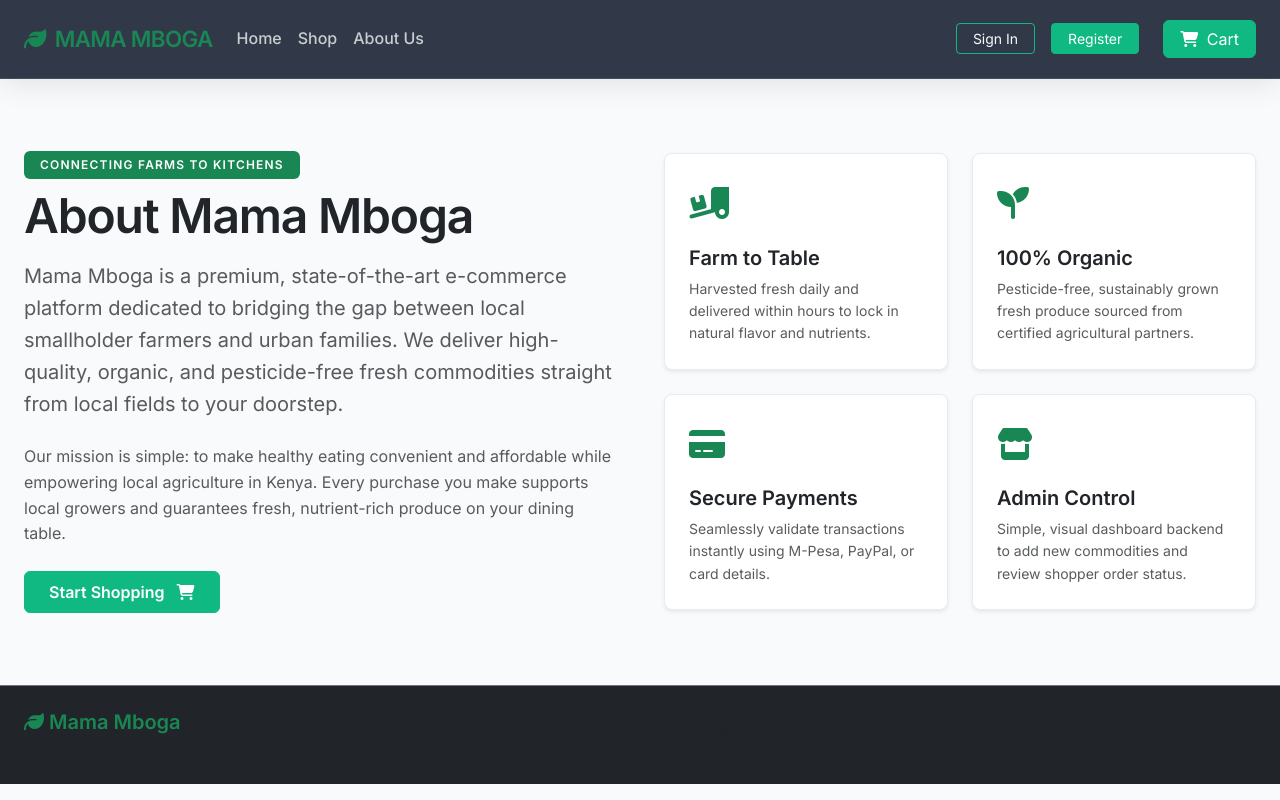
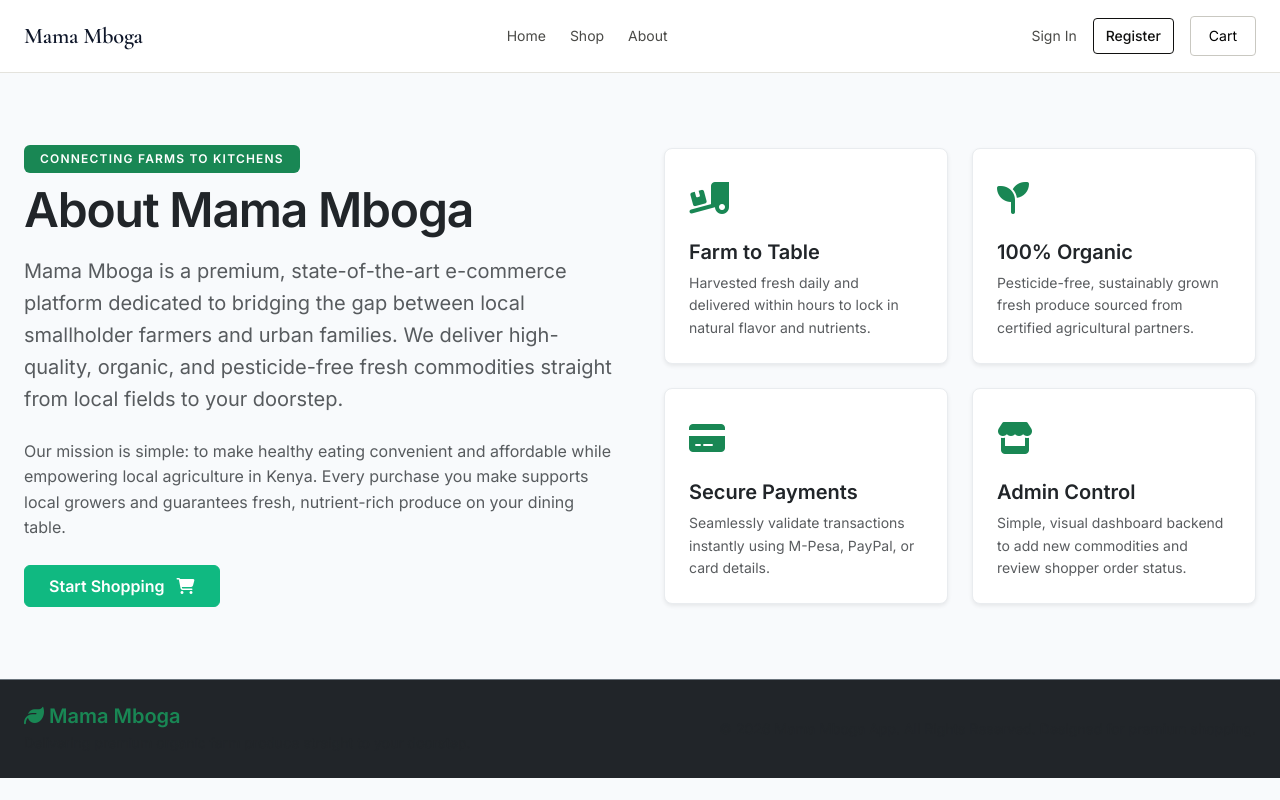
Before and after one commit to mnyando/GroceryShop, a Flask app: page /about in a window 1280 px wide. Run offline with Flask 2, Linux system fonts and the light colour scheme; some libraries are stand-ins or nearby versions.

Commit message:
feat(ui): restyle navbar to minimalist clinical-luxury header

```diff
--- a/app/static/css/components.css
+++ b/app/static/css/components.css
@@ -1 +1,144 @@
 /* Mama Mboga — component styles. Consumes tokens from theme.css. */
+
+/* ============================================================
+   Navbar Component
+   ============================================================ */
+.nav {
+  position: sticky;
+  top: 0;
+  z-index: 50;
+  background: rgba(255, 255, 255, 0.9);
+  backdrop-filter: blur(10px);
+  -webkit-backdrop-filter: blur(10px);
+  border-bottom: 1px solid var(--color-line);
+}
+.nav__inner {
+  display: flex;
+  align-items: center;
+  justify-content: space-between;
+  height: 72px;
+  gap: var(--space-md);
+}
+.nav__brand {
+  font-family: var(--font-display);
+  font-size: 1.4rem;
+  font-weight: 600;
+  letter-spacing: var(--tracking-tight);
+}
+.nav__links {
+  display: flex;
+  gap: var(--space-md);
+}
+.nav__links a {
+  position: relative;
+  font-size: 14px;
+  padding: 4px 0;
+  color: var(--color-ink-secondary);
+  transition: color var(--dur) var(--ease);
+}
+.nav__links a::after {
+  content: "";
+  position: absolute;
+  left: 0;
+  bottom: -2px;
+  height: 1px;
+  width: 0;
+  background: var(--color-ink);
+  transition: width var(--dur) var(--ease);
+}
+.nav__links a:hover {
+  color: var(--color-ink);
+}
+.nav__links a:hover::after {
+  width: 100%;
+}
+.nav__actions {
+  display: flex;
+  align-items: center;
+  gap: var(--space-sm);
+}
+.nav__auth-btn {
+  font-size: 14px;
+  color: var(--color-ink-secondary);
+  transition: color var(--dur) var(--ease);
+}
+.nav__auth-btn:hover {
+  color: var(--color-ink);
+}
+.nav__auth-btn--primary {
+  border: 1px solid var(--color-ink);
+  padding: 6px 12px;
+  border-radius: var(--radius-sm);
+  color: var(--color-ink);
+  font-weight: 500;
+  transition: background var(--dur) var(--ease), color var(--dur) var(--ease);
+}
+.nav__auth-btn--primary:hover {
+  background: var(--color-ink);
+  color: #fff;
+}
+.nav__cart {
+  border: 1px solid var(--color-line-strong);
+  background: transparent;
+  padding: 8px 18px;
+  border-radius: var(--radius-sm);
+  font-size: 14px;
+  cursor: pointer;
+  transition: background var(--dur) var(--ease), color var(--dur) var(--ease);
+  display: flex;
+  align-items: center;
+  gap: 6px;
+}
+.nav__cart:hover {
+  background: var(--color-ink);
+  color: #fff;
+}
+.nav__cart-count {
+  font-variant-numeric: tabular-nums;
+  background: var(--color-surface-alt);
+  color: var(--color-ink);
+  padding: 2px 6px;
+  border-radius: 10px;
+  font-size: 11px;
+  font-weight: 600;
+  min-width: 20px;
+  text-align: center;
+  transition: background var(--dur) var(--ease), color var(--dur) var(--ease);
+}
+.nav__cart:hover .nav__cart-count {
+  background: var(--color-ink-secondary);
+  color: #fff;
+}
+.nav__toggle {
+  display: none;
+  background: none;
+  border: none;
+  font-size: 20px;
+  cursor: pointer;
+  color: var(--color-ink);
+  padding: 4px;
+}
+@media (max-width: 640px) {
+  .nav__toggle {
+    display: block;
+  }
+  .nav__links {
+    position: absolute;
+    top: 72px;
+    left: 0;
+    right: 0;
+    flex-direction: column;
+    background: var(--color-bg);
+    border-bottom: 1px solid var(--color-line);
+    padding: var(--space-sm) var(--gutter);
+    display: none;
+    z-index: 49;
+    box-shadow: var(--shadow-1);
+  }
+  .nav__links--open {
+    display: flex;
+  }
+  .nav__actions {
+    margin-left: auto;
+  }
+}
--- a/app/templates/navbar.html
+++ b/app/templates/navbar.html
@@ -1,57 +1,41 @@
-<nav class="navbar navbar-expand-lg navbar-dark bg-dark sticky-top glass-navbar py-3">
-    <div class="container">
-        <!-- Logo -->
-        <a class="navbar-brand fw-bold text-success" href="{{ url_for('main.index') }}" id="nav-logo">
-            <i class="fa-solid fa-leaf text-success me-1"></i> MAMA MBOGA
+<header class="nav">
+  <div class="container nav__inner">
+    <!-- Brand Logo -->
+    <a class="nav__brand" href="{{ url_for('main.index') }}" id="nav-logo">
+      Mama&nbsp;Mboga
     </a>
 
-        <!-- Toggle Button for Mobile -->
-        <button class="navbar-toggler border-0" type="button" data-bs-toggle="collapse" data-bs-target="#navbarContent" aria-controls="navbarContent" aria-expanded="false" aria-label="Toggle navigation" id="nav-toggle-btn">
-            <span class="navbar-toggler-icon"></span>
-        </button>
+    <!-- Primary Navigation Links -->
+    <nav class="nav__links" id="navbarContent" aria-label="Primary">
+      <a href="{{ url_for('main.index') }}" id="nav-link-home">Home</a>
+      <a href="{{ url_for('main.shop') }}" id="nav-link-shop">Shop</a>
+      <a href="{{ url_for('main.about') }}" id="nav-link-about">About</a>
+      {% if current_user.is_authenticated and current_user.is_admin %}
+        <a href="{{ url_for('main.admin_dashboard') }}" id="nav-link-admin" style="font-weight: 600;">Admin Panel</a>
+      {% endif %}
+    </nav>
 
-        <!-- Navigation Links -->
-        <div class="collapse navbar-collapse" id="navbarContent">
-            <ul class="navbar-nav me-auto mb-2 mb-lg-0">
-                <li class="nav-item">
-                    <a class="nav-link" href="{{ url_for('main.index') }}" id="nav-link-home">Home</a>
-                </li>
-                <li class="nav-item">
-                    <a class="nav-link" href="{{ url_for('main.shop') }}" id="nav-link-shop">Shop</a>
-                </li>
-                <li class="nav-item">
-                    <a class="nav-link" href="{{ url_for('main.about') }}" id="nav-link-about">About Us</a>
-                </li>
-                {% if current_user.is_authenticated and current_user.is_admin %}
-                <li class="nav-item">
-                    <a class="nav-link text-warning fw-semibold" href="{{ url_for('main.admin_dashboard') }}" id="nav-link-admin">
-                        <i class="fa-solid fa-gauge me-1"></i> Admin Panel
+    <!-- Actions and Cart -->
+    <div class="nav__actions">
+      {% if current_user.is_authenticated %}
+        <a href="{{ url_for('main.user_profile', uname=current_user.username) }}" class="nav__auth-btn" id="nav-user-greeting" style="font-weight: 600; text-decoration: none;">
+          Hello, {{ current_user.firstname }}
         </a>
-                </li>
-                {% endif %}
-            </ul>
-
-            <!-- Right side links: Auth status and cart trigger -->
-            <div class="d-flex align-items-center gap-3">
-                {% if current_user.is_authenticated %}
-                    <a href="{{ url_for('main.user_profile', uname=current_user.username) }}" class="navbar-text text-light small d-none d-sm-inline me-2 text-decoration-none" id="nav-user-greeting">
-                        <i class="fa-solid fa-user text-success me-1"></i> Hello, <strong>{{ current_user.firstname }}</strong>
-                    </a>
-                    <a href="{{ url_for('auth.logout') }}" class="btn btn-outline-danger btn-sm px-3" id="nav-link-signout">Sign Out</a>
+        <a href="{{ url_for('auth.logout') }}" class="nav__auth-btn nav__auth-btn--primary" id="nav-link-signout">Sign Out</a>
       {% else %}
-                    <a href="{{ url_for('auth.login') }}" class="btn btn-outline-success btn-sm px-3 text-light" id="nav-link-signin">Sign In</a>
-                    <a href="{{ url_for('auth.register') }}" class="btn btn-success btn-sm px-3" id="nav-link-signup">Register</a>
+        <a href="{{ url_for('auth.login') }}" class="nav__auth-btn" id="nav-link-signin">Sign In</a>
+        <a href="{{ url_for('auth.register') }}" class="nav__auth-btn nav__auth-btn--primary" id="nav-link-signup">Register</a>
       {% endif %}
 
-                <!-- Dynamic Cart Trigger Button -->
-                <button type="button" class="btn btn-success position-relative ms-2 px-3" data-bs-toggle="modal" data-bs-target="#cartModal" id="nav-cart-btn">
-                    <i class="fa-solid fa-shopping-cart"></i>
-                    <span class="d-none d-md-inline ms-1">Cart</span>
-                    <span class="position-absolute top-0 start-100 translate-middle badge rounded-pill bg-danger border border-light" id="cart-badge-count">
-                        0
-                    </span>
+      <!-- Cart Drawer Trigger -->
+      <button class="nav__cart" data-cart-open aria-label="Open cart" id="nav-cart-btn">
+        Cart <span class="nav__cart-count" id="cart-badge-count" data-cart-count>0</span>
       </button>
     </div>
+
+    <!-- Mobile Menu Toggle -->
+    <button class="nav__toggle" aria-label="Toggle navigation" id="nav-toggle-btn">
+      <i class="fa-solid fa-bars"></i>
+    </button>
   </div>
-    </div>
-</nav>
+</header>
```
Lines whose indentation alone changed are shown as unchanged.
